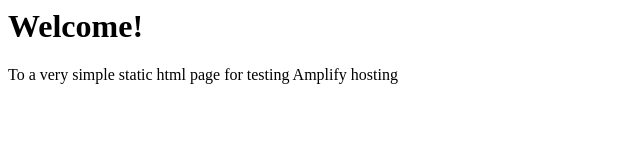
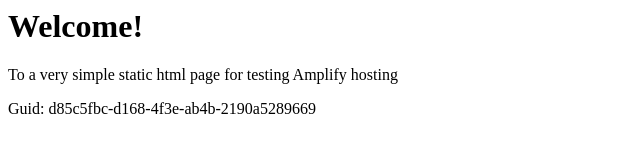
Before and after one commit to aws-aemilia-iad/Github-PR-Commit-Integration-Test-DoNotTouch-v1-preprod-us-east-1, a website: page src/index.html in a window 1280 px wide. Shown: the whole page, without its empty margins (0-640 px from the left). Drawn offline with Linux system fonts and the light colour scheme.

Commit message:
commit from integ tests

```diff
--- a/src/index.html
+++ b/src/index.html
@@ -1,3 +1,5 @@
+
+
 <html lang="en">
 
 <head>
@@ -10,6 +12,6 @@
 <body>
     <h1>Welcome!</h1>
     <p>To a very simple static html page for testing Amplify hosting</p>
-</body>
+    <p>Guid: d85c5fbc-d168-4f3e-ab4b-2190a5289669</p></body>
 
 </html>
```
